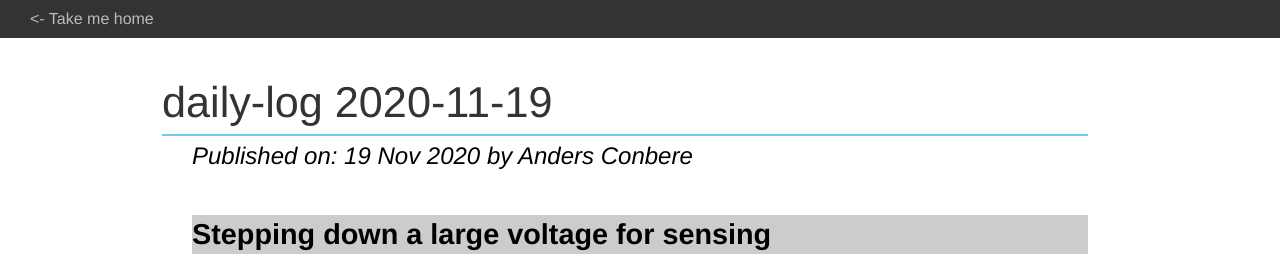
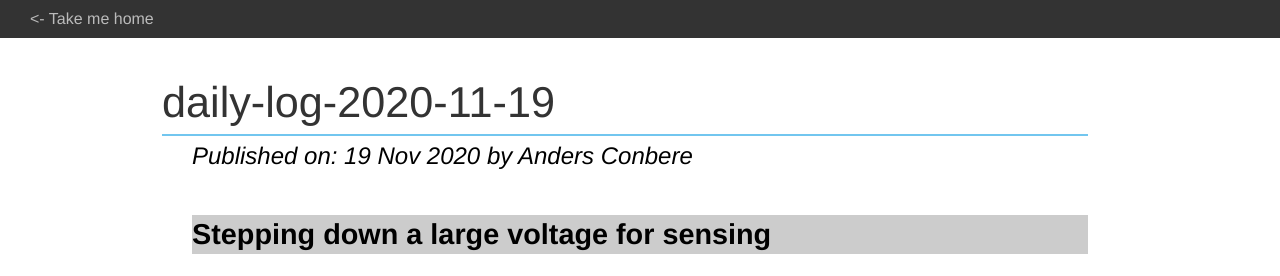
Before and after one commit to aconbere/aconbere.github.com, a Jekyll site: the page built from _posts/2020-11-19-daily-log.md, in a window 1280 px wide and 900 px high. Shown: the top 276 px of the window. Built offline with Jekyll 4.4.1, drawn with Linux system fonts in a browser that asks for light colours.

```diff
--- a/_posts/2020-11-19-daily-log.md
+++ b/_posts/2020-11-19-daily-log.md
@@ -1,6 +1,6 @@
 ---
 layout: post
-title: daily-log 2020-11-19
+title: daily-log-2020-11-19
 date: 2020-11-19 12:03 -0800
 ---
 # Stepping down a large voltage for sensing
```
